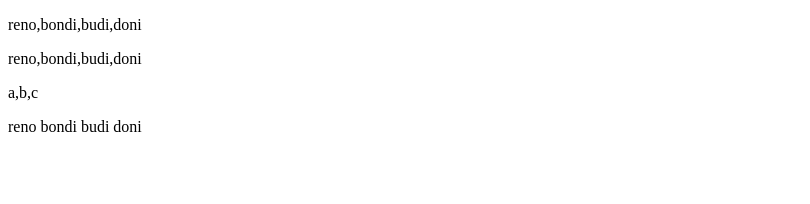
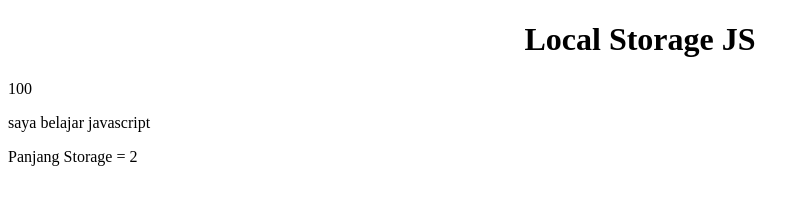
Before and after one commit to FranzOle/Javascript-video-SMKREVIT, a plain HTML site: page Js-HTML DOM/index.html in a window 1280 px wide. Shown: the whole page, without its empty margins (0-810 px from the left). Drawn offline with Linux system fonts and the light colour scheme.

Commit message:
Video 25
Local Storage js

```diff
--- a/Js-HTML DOM/index.html
+++ b/Js-HTML DOM/index.html
@@ -7,10 +7,9 @@
     <script src="script.js" async defer></script>
 </head>
 <body>
-        <p></p>
-        <p></p>
-        <P></P>
-        <p></p>
-        <p></p>
+    <h1 style="text-align: center;">Local Storage JS</h1>
+    <p></p>
+    <p></p>
+    <p></p>
 </body>
 </html>
--- a/Js-HTML DOM/script.js
+++ b/Js-HTML DOM/script.js
@@ -1,70 +1,13 @@
-//Video 21 array methods map, sort, dan reduce
+//Video 25 Local Storage
 let p = document.querySelectorAll("p");
-let nilai =[
-    {nama:"reno", ipa:90, ips:80, rpl:90},
-    {nama:"bondi", ipa:30, ips:70, rpl:60},
-    {nama:"budi", ipa:92, ips:84, rpl:95},
-    {nama:"doni", ipa:95, ips:80, rpl:100},
-]
+localStorage.setItem("coba",100);
+localStorage.setItem("tes","saya belajar javascript");
+// localStorage.removeItem("coba");
+//  localStorage.clear();
 
-let nama = ["reno","bondi","budi", "doni" ];
+p[0].innerHTML = localStorage.getItem("coba");
+p[1].innerHTML = localStorage.getItem("tes");
+p[2].innerHTML = "Panjang Storage = " + localStorage.length;
 
-// console.log(nilai);
-// console.log(nama);
-// console.log(nilai[0].nama);
-// nama.push("rudi");
-// nama.push("leni"); //berfungsi menambahkan data setelah data terakhir
-// // delete nama[0]; //berfungsi untuk menghapus data array sesuai index
-// // nama.splice(1,1);
-// nama.unshift("tejo", "boni"); //menambahkan elemen diawal
-p[0].innerHTML = nama;
-// p.innerHTML = nilai[0].nama;
-// p.innerHTML += " " + nilai[0].ipa;
-// p.innerHTML = nama.pop(); //mengambil data terakhir array
-// nama.splice(0, 1);
-// nama.splice(1,3); //menghapus pilihan array sesuai index dan berapa elemen
-p[1].innerHTML = " " + nama;
-
-let abjad = ["a", "b", "c", "d", "e", "f","g"];
-p[2].innerHTML = abjad.slice(0,3); //slice abjad digunakan itu mengkeep elemen sesuai index
-
-let mapel=["ipa","ips","rpl"];
-
-console.log(nama.concat(mapel)); //concat digunakan untuk menggabungkan array
-// console.log(nama.concat("matematika","sejarah","pkn"));
-
-nama.forEach(function(a){
-    p[3].innerHTML += " " + a;
-});
-
-// nama.forEach((a) => {
-//     p[4].innerHTML += " " + a;
-// });
-
-// nilai.filter(function (a) {
-//     if (a.ipa > 80) {
-//         console.log(a);
-//     }
-// });
-
-// nilai.filter((a)=> (a.ipa > 80 && a.rpl > 80 ? console.log(a.nama) : null));
-
-let siswa = nilai.map(function (a) {
-    return a.nama;
-});
-
-// let siswa = nilai.map((a)=>[a.nama, a.ipa, a.ips]);
-
-console.log(siswa);
-
-mapel.sort();
-
-console.log(mapel);
-
-// let hasil= nilai.reduce(function (a,b) {
-//    return(a = a + b.ipa);
-// },0);
-
-let hasil =  nilai.reduce((a,b)=> (a+= b.ips),0);
-
-console.log(hasil);
+console.log(localStorage.getItem("coba"));
+console.log(localStorage.getItem("tes"));
```
